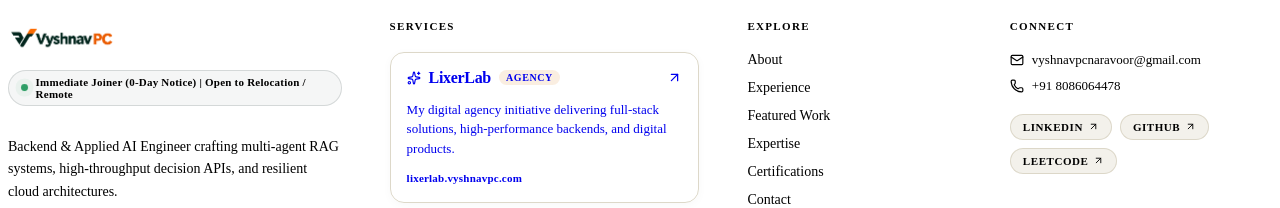
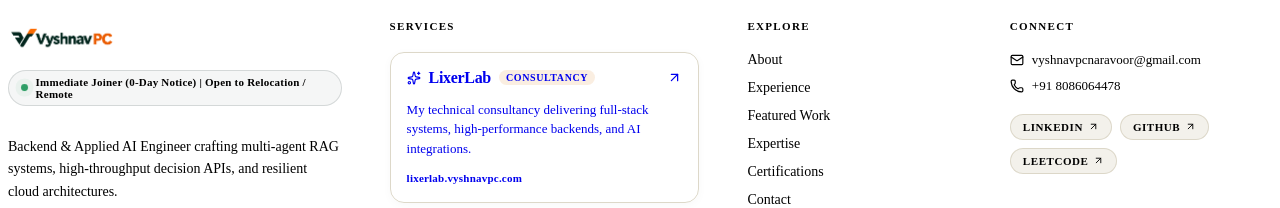
Before and after one commit to vyshn4v/portfolio, a React (Vite) app: page / in a window 1280 px wide. Shown: the part 7228-7436 px from the top of the page. Built offline with nearby package versions, Linux system fonts and the light colour scheme; no server answers; the HTML template or start-up script is replaced by a standard one.

Commit message:
feat(footer): update LixerLab branding from agency to consultancy (CR-010)

```diff
--- a/src/components/Footer/Footer.tsx
+++ b/src/components/Footer/Footer.tsx
@@ -40,7 +40,7 @@ export const Footer: React.FC = () => {
             </div>
           </div>
 
-          {/* Col 2: Services & Agency */}
+          {/* Col 2: Services & Consultancy */}
           <div className="footer-col footer-col-services">
             <span className="footer-col-title">SERVICES</span>
             <div className="footer-agency-card">
@@ -49,18 +49,18 @@ export const Footer: React.FC = () => {
                 target="_blank"
                 rel="noopener noreferrer"
                 className="agency-card-link"
-                aria-label="LixerLab Agency Website"
+                aria-label="LixerLab Consultancy Website"
               >
                 <div className="agency-card-header">
                   <div className="agency-title-row">
                     <Sparkles size={14} className="agency-icon" />
                     <span className="agency-name">LixerLab</span>
-                    <span className="agency-badge">Agency</span>
+                    <span className="agency-badge">Consultancy</span>
                   </div>
                   <ArrowUpRight size={15} className="agency-arrow" />
                 </div>
                 <p className="agency-description">
-                  My digital agency initiative delivering full-stack solutions, high-performance backends, and digital products.
+                  My technical consultancy delivering full-stack systems, high-performance backends, and AI integrations.
                 </p>
                 <span className="agency-domain">lixerlab.vyshnavpc.com</span>
               </a>
```
Also changed, not shown: CHANGE_REQUEST/CR-010/README.md (added).
